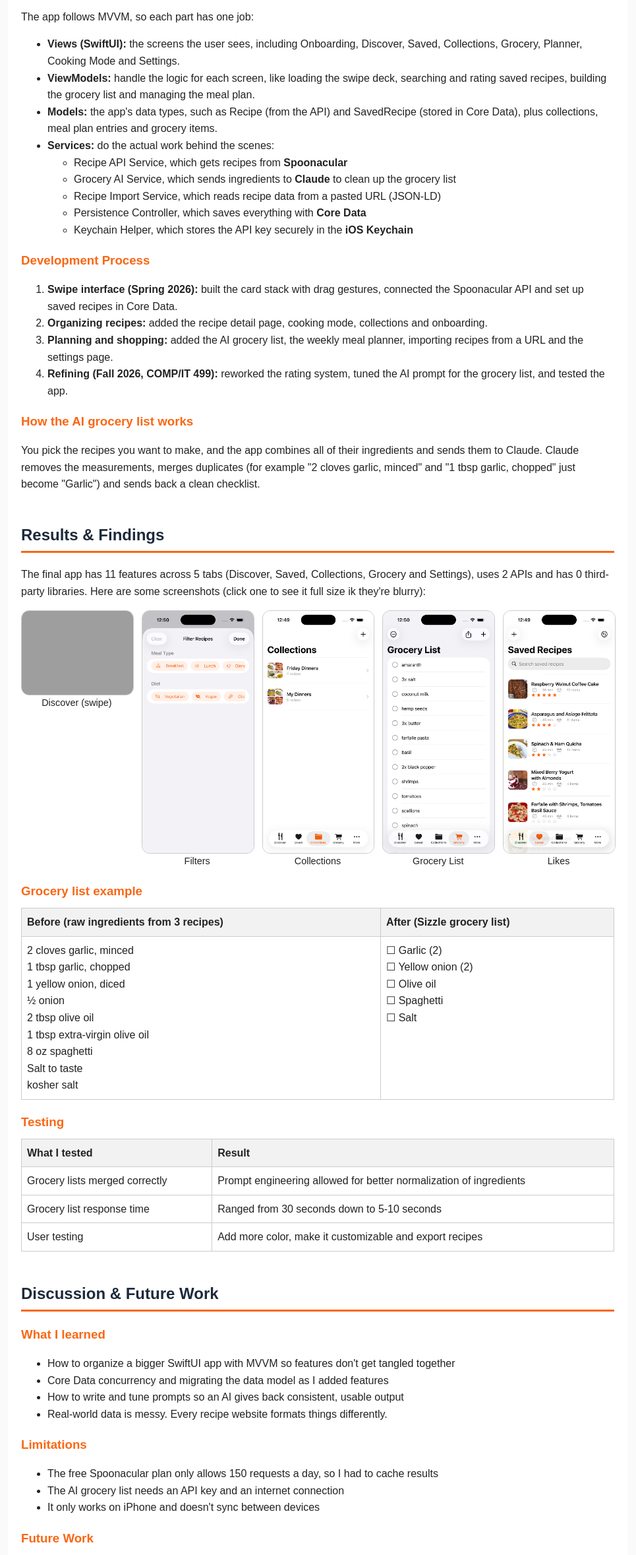
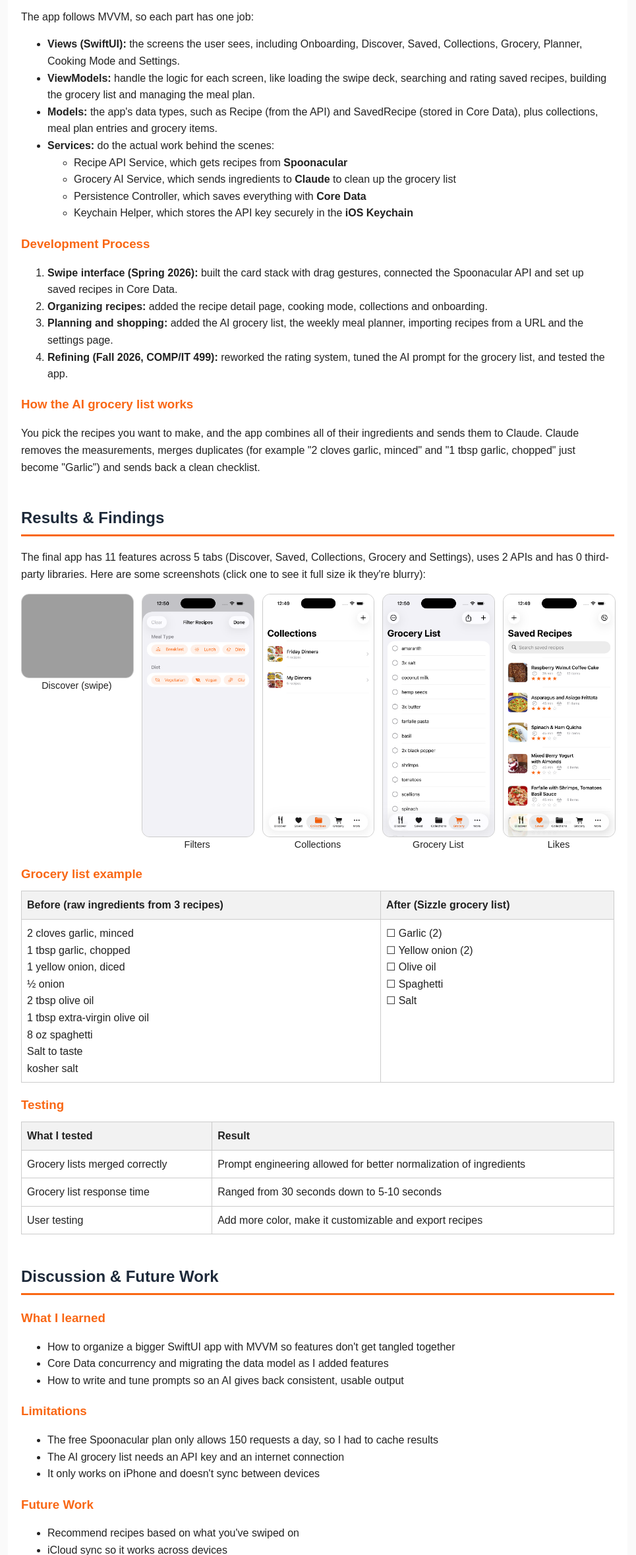
Before and after one commit to MaxScharkopf/Sizzle-Website, a plain HTML site: page index.html in a window 1280 px wide. Shown: the part 2116-4473 px from the top of the page at 66% size, without its empty margins (158-1123 px from the left). Drawn offline with Linux system fonts and the light colour scheme; grey boxes are pictures that could not be loaded.

Commit message:
Remove Recipe Import Service and update discussion
Removed the Recipe Import Service from the services list and updated the discussion section.

```diff
--- a/index.html
+++ b/index.html
@@ -175,7 +175,6 @@ const SITE = {
     <ul>
       <li>Recipe API Service, which gets recipes from <b>Spoonacular</b></li>
       <li>Grocery AI Service, which sends ingredients to <b>Claude</b> to clean up the grocery list</li>
-      <li>Recipe Import Service, which reads recipe data from a pasted URL (JSON-LD)</li>
       <li>Persistence Controller, which saves everything with <b>Core Data</b></li>
       <li>Keychain Helper, which stores the API key securely in the <b>iOS Keychain</b></li>
     </ul>
@@ -228,14 +227,13 @@ const SITE = {
   <tr><td>User testing</td><td>Add more color, make it customizable and export recipes</td></tr>
 </table>
 
-<!-- 5. Discussion & Future Work -->
+
 <h2 id="future">Discussion &amp; Future Work</h2>
 <h3>What I learned</h3>
 <ul>
   <li>How to organize a bigger SwiftUI app with MVVM so features don't get tangled together</li>
   <li>Core Data concurrency and migrating the data model as I added features</li>
   <li>How to write and tune prompts so an AI gives back consistent, usable output</li>
-  <li>Real-world data is messy. Every recipe website formats things differently.</li>
 </ul>
 
 <h3>Limitations</h3>
```
